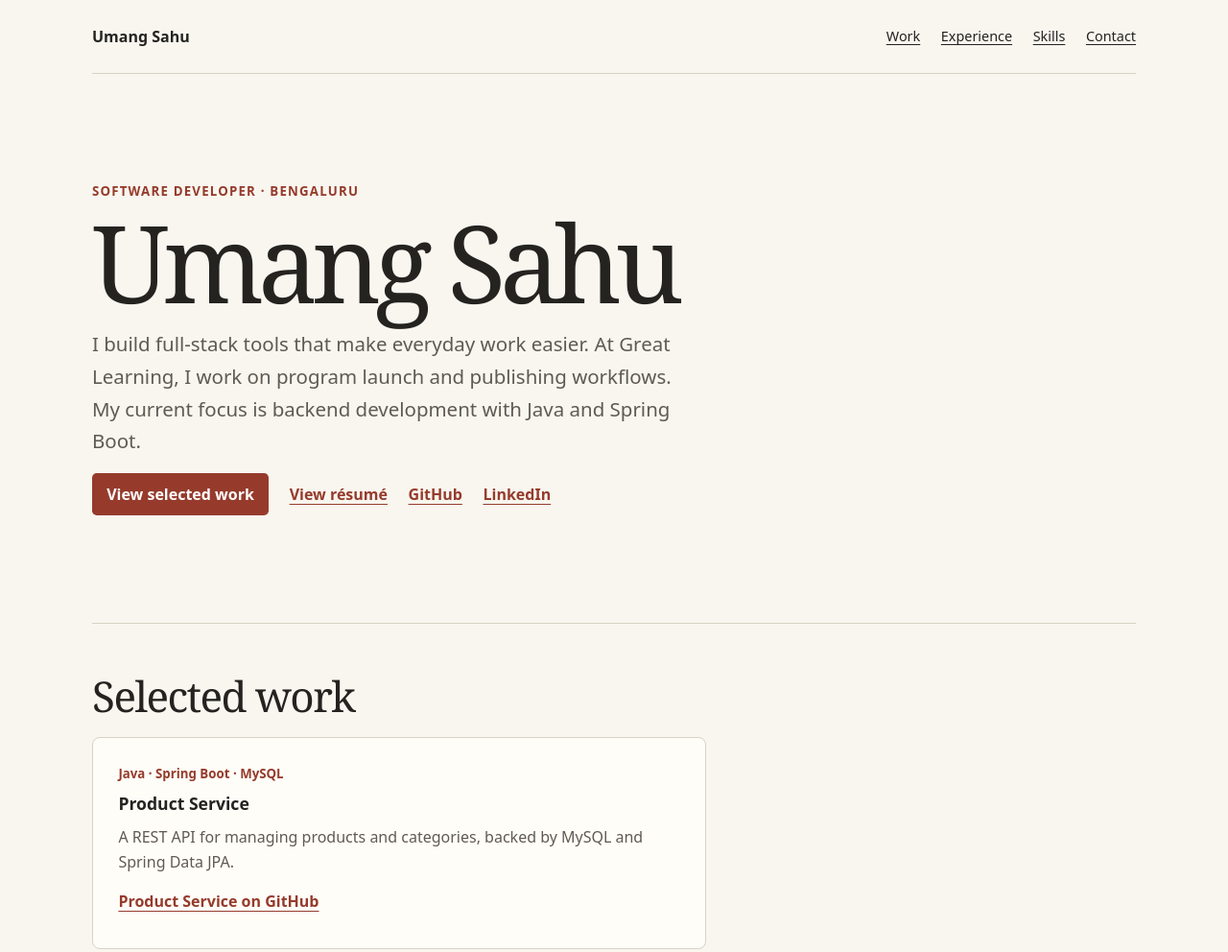
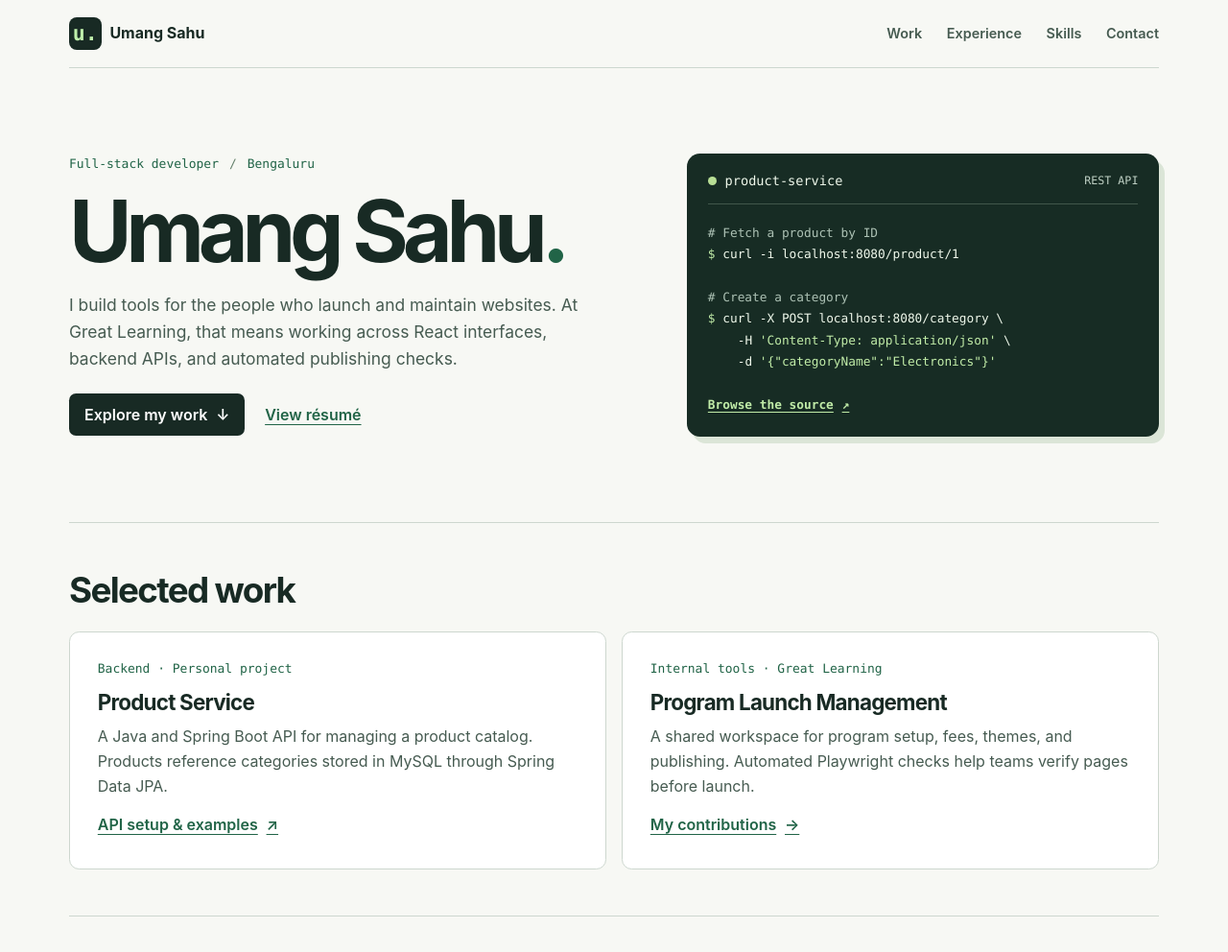
Before and after one commit to umangsahu/umangsahu, a plain HTML site: page portfolio/index.html in a window 1280 px wide. Shown: the top 992 px of the page at 96% size. Drawn offline with Linux system fonts and the light colour scheme.

Commit message:
Redesign portfolio around full-stack engineering work

```diff
--- a/portfolio/index.html
+++ b/portfolio/index.html
@@ -7,80 +7,14 @@
   <!-- [REPLACE: page title and search description] -->
   <title>Umang Sahu — Software Developer</title>
   <meta name="description" content="Umang Sahu, a full-stack developer in Bengaluru focusing on Java, Spring Boot, and tools that simplify everyday work.">
-  <meta name="theme-color" content="#f8f6ef">
-  <style>
-    :root {
-      color-scheme: light;
-      --paper: #f8f6ef;
-      --surface: #fffdf8;
-      --ink: #242320;
-      --muted: #605a52;
-      --line: #d9d2c6;
-      --accent: #963b2c;
-      --tint: #f1e8dc;
-      --serif: Georgia, "Times New Roman", serif;
-    }
-    *, *::before, *::after { box-sizing: border-box; }
-    html { scroll-padding-top: 1.5rem; }
-    body {
-      margin: 0;
-      background: var(--paper);
-      color: var(--ink);
-      font: 1rem/1.65 system-ui, sans-serif;
-    }
-    h1, h2, h3, p { margin: 0; }
-    a { color: var(--accent); text-underline-offset: .22em; }
-    a:hover { text-decoration-thickness: .14em; }
-    a:focus-visible { outline: 2px solid var(--accent); outline-offset: 4px; }
-    .wrap { width: min(100% - 2.5rem, 68rem); margin-inline: auto; }
-    .skip { position: absolute; inset-inline-start: 1rem; top: .5rem; padding: .55rem; background: var(--surface); transform: translateY(-180%); }
-    .skip:focus { transform: none; }
-    .masthead, nav ul, .links { display: flex; flex-wrap: wrap; align-items: center; gap: .4rem 1.35rem; }
-    .masthead { justify-content: space-between; padding-block: 1rem; border-bottom: 1px solid var(--line); }
-    .brand { font-weight: 720; color: var(--ink); text-decoration: none; }
-    nav ul { margin: 0; padding: 0; list-style: none; }
-    nav a { display: inline-flex; align-items: center; min-height: 44px; color: var(--ink); font-size: .9rem; }
-    .hero { padding-block: clamp(3rem, 9vw, 7rem); }
-    .role { color: var(--accent); font-size: .83rem; font-weight: 720; letter-spacing: .09em; text-transform: uppercase; }
-    h1 { margin-block: .4rem .8rem; font: 400 clamp(3rem, 9vw, 7rem)/1 var(--serif); letter-spacing: -.06em; }
-    .intro { max-width: 39rem; color: var(--muted); font-size: clamp(1.05rem, 1rem + .45vw, 1.28rem); }
-    .links { margin-top: 1rem; }
-    .links a, .project a { display: inline-flex; align-items: center; min-height: 44px; font-weight: 650; }
-    .primary { padding-inline: .95rem; color: #fff; background: var(--accent); border-radius: .3rem; text-decoration: none; }
-    .primary:hover { text-decoration: underline; }
-    .section { padding-block: clamp(1.8rem, 5vw, 3.2rem); border-top: 1px solid var(--line); }
-    h2 { margin-bottom: 1.1rem; font: 400 clamp(1.9rem, 4vw, 2.75rem)/1.12 var(--serif); letter-spacing: -.035em; }
-    h3 { font-size: 1.1rem; line-height: 1.35; }
-    .projects { max-width: 40rem; }
-    .project { padding: clamp(1rem, 3vw, 1.65rem); border: 1px solid var(--line); border-radius: .5rem; background: var(--surface); }
-    .project p { margin-top: .55rem; color: var(--muted); }
-    .project .meta { margin: 0 0 .55rem; color: var(--accent); font-size: .83rem; font-weight: 650; }
-    .project a { margin-top: .35rem; }
-    .experience { list-style: none; margin: 0; padding: 0; }
-    .experience li { display: grid; grid-template-columns: 11rem minmax(0, 1fr); gap: .2rem 1rem; padding: .85rem 0; border-bottom: 1px solid var(--line); }
-    .experience li:last-child { border: 0; }
-    .dates, .experience p { color: var(--muted); }
-    .dates { font-size: .88rem; }
-    .skill-groups { display: grid; grid-template-columns: repeat(3, minmax(0, 1fr)); gap: 1rem 1.5rem; }
-    .tags { display: flex; flex-wrap: wrap; gap: .45rem; padding: 0; margin: .65rem 0 0; list-style: none; }
-    .tags li { padding: .18rem .65rem; border: 1px solid var(--line); border-radius: 1rem; background: var(--tint); font-size: .9rem; }
-    footer { padding-block: 1rem 2rem; border-top: 1px solid var(--line); color: var(--muted); font-size: .9rem; }
-    @media (max-width: 42rem) {
-      .experience li { grid-template-columns: 1fr; }
-      .skill-groups { grid-template-columns: repeat(2, minmax(0, 1fr)); }
-    }
-    @media (max-width: 24rem) {
-      .wrap { width: calc(100% - 2rem); }
-      .skill-groups { grid-template-columns: 1fr; }
-      nav ul { column-gap: .85rem; }
-    }
-  </style>
+  <meta name="theme-color" content="#f7f8f4">
+  <link rel="stylesheet" href="portfolio.css">
 </head>
 <body>
   <a class="skip" href="#main">Skip to content</a>
   <header class="masthead wrap">
     <!-- [REPLACE: name in header, hero, title and footer] -->
-    <a class="brand" href="#intro">Umang Sahu</a>
+    <a class="brand" href="#intro"><span class="mark" aria-hidden="true">u.</span> Umang Sahu</a>
     <nav aria-label="Portfolio">
       <ul>
         <li><a href="#work">Work</a></li>
@@ -94,16 +28,26 @@
   <main class="wrap" id="main">
     <section class="hero" id="intro" aria-labelledby="name">
       <!-- [REPLACE: professional title, location and bio] -->
-      <p class="role">Software Developer · Bengaluru</p>
-      <h1 id="name">Umang Sahu</h1>
-      <p class="intro">I build full-stack tools that make everyday work easier. At Great Learning, I work on program launch and publishing workflows. My current focus is backend development with Java and Spring Boot.</p>
-      <div class="links">
-        <a class="primary" href="#work">View selected work</a>
-        <a href="resume.html">View résumé</a>
-        <!-- [REPLACE: GitHub and LinkedIn profile URLs, if needed] -->
-        <a href="https://github.com/umangsahu">GitHub</a>
-        <a href="https://linkedin.com/in/umangsahu">LinkedIn</a>
+      <div class="bio">
+        <p class="role">Full-stack developer <span> / </span> Bengaluru</p>
+        <h1 id="name">Umang Sahu<span>.</span></h1>
+        <p class="intro">I build tools for the people who launch and maintain websites. At Great Learning, that means working across React interfaces, backend APIs, and automated publishing checks.</p>
+        <div class="links">
+          <a class="primary" href="#work">Explore my work <span aria-hidden="true">↓</span></a>
+          <a href="resume.html">View résumé</a>
+        </div>
       </div>
+      <figure class="terminal">
+        <figcaption><span class="dot" aria-hidden="true"></span> product-service <span class="type">REST API</span></figcaption>
+        <pre><code><span class="comment"># Fetch a product by ID</span>
+<span class="prompt">$</span> curl -i localhost:8080/product/1
+
+<span class="comment"># Create a category</span>
+<span class="prompt">$</span> curl -X POST localhost:8080/category \
+    -H <span class="string">'Content-Type: application/json'</span> \
+    -d <span class="string">'{"categoryName":"Electronics"}'</span></code></pre>
+        <a href="https://github.com/umangsahu/product-service/tree/feature">Browse the source <span aria-hidden="true">↗</span></a>
+      </figure>
     </section>
 
     <section class="section" id="work" aria-labelledby="work-title">
@@ -111,10 +55,16 @@
       <div class="projects">
         <!-- [REPLACE: project title, stack, summary and repository URL] -->
         <article class="project">
-          <p class="meta">Java · Spring Boot · MySQL</p>
+          <p class="meta">Backend · Personal project</p>
           <h3>Product Service</h3>
-          <p>A REST API for managing products and categories, backed by MySQL and Spring Data JPA.</p>
-          <a href="https://github.com/umangsahu/product-service">Product Service on GitHub</a>
+          <p>A Java and Spring Boot API for managing a product catalog. Products reference categories stored in MySQL through Spring Data JPA.</p>
+          <a href="https://github.com/umangsahu/product-service/blob/feature/README.md">API setup &amp; examples <span aria-hidden="true">↗</span></a>
+        </article>
+        <article class="project">
+          <p class="meta">Internal tools · Great Learning</p>
+          <h3>Program Launch Management</h3>
+          <p>A shared workspace for program setup, fees, themes, and publishing. Automated Playwright checks help teams verify pages before launch.</p>
+          <a href="resume.html#experience">My contributions <span aria-hidden="true">→</span></a>
         </article>
       </div>
     </section>
--- /dev/null
+++ b/portfolio/portfolio.css
@@ -0,0 +1,75 @@
+:root {
+  --paper: #f7f8f4;
+  --ink: #182a24;
+  --muted: #465b51;
+  --green: #216447;
+  --line: #cdd7cf;
+  --mono: "IBM Plex Mono", ui-monospace, Menlo, monospace;
+  --sans: Inter, system-ui, sans-serif;
+}
+* { box-sizing: border-box; }
+html { scroll-padding-top: 1rem; }
+body { margin: 0; color: var(--ink); background: var(--paper); font: 1rem/1.6 var(--sans); }
+.wrap { width: min(calc(100% - 3rem), 71rem); margin-inline: auto; }
+h1, h2, h3, p, figure, pre, ul, ol { margin: 0; }
+a { color: var(--green); text-underline-offset: .25em; }
+a:hover { text-decoration-thickness: 2px; }
+a:focus-visible { outline: 3px solid #38895a; outline-offset: 4px; }
+.skip { position: absolute; top: .5rem; left: .5rem; transform: translateY(-200%); padding: .6rem; background: white; z-index: 1; }
+.skip:focus { transform: none; }
+.masthead, nav ul, .links, .brand, .terminal figcaption { display: flex; align-items: center; flex-wrap: wrap; }
+.masthead { justify-content: space-between; padding: .8rem 0; border-bottom: 1px solid var(--line); gap: .2rem 1rem; }
+.brand { gap: .55rem; font-weight: 750; color: var(--ink); text-decoration: none; }
+.mark { display: grid; place-content: center; width: 2.1rem; height: 2.1rem; border-radius: .5rem; background: var(--ink); color: #beefab; font: bold 1.35rem var(--mono); }
+nav ul, .tags, .experience { padding: 0; list-style: none; }
+nav ul { gap: clamp(.65rem, 2vw, 1.6rem); }
+nav a, .links a, .project a, .terminal a { display: inline-flex; align-items: center; min-height: 44px; gap: .55rem; font-weight: 630; }
+nav a { font-size: .9rem; text-decoration: none; color: var(--muted); }
+nav a:hover { text-decoration: underline; }
+.hero { display: grid; grid-template-columns: 1.18fr 1fr; align-items: center; gap: clamp(2rem, 5vw, 4rem); padding-block: clamp(3rem, 7vw, 6rem); }
+.role, .meta, .dates, .terminal { font-family: var(--mono); }
+.role, .meta { color: var(--green); font-size: .81rem; }
+.role span { color: #65806c; margin-inline: .2rem; }
+h1 { font-size: clamp(3.5rem, 7vw, 6.4rem); line-height: 1.05; letter-spacing: -.07em; margin: .8rem 0 1rem; }
+h1 span { color: var(--green); }
+.intro, .project p, .experience p { color: var(--muted); }
+.intro { max-width: 49ch; font-size: 1.09rem; }
+.links { gap: .5rem 1.3rem; margin-top: 1.4rem; }
+.primary { background: var(--ink); color: white; padding-inline: 1rem; border-radius: .45rem; text-decoration: none; }
+.primary:hover { background: var(--green); }
+.terminal { min-width: 0; padding: 1.1rem 1.35rem .65rem; color: #eff8eb; background: #172c24; border-radius: .85rem; box-shadow: 6px 7px 0 #dbe5d7; }
+.terminal figcaption { gap: .55rem; font-size: .85rem; border-bottom: 1px solid #41574b; padding-bottom: .8rem; }
+.dot { width: .56rem; height: .56rem; border-radius: 50%; background: #b8df95; }
+.type { margin-left: auto; color: #bfd0c4; font-size: .73rem; }
+pre { padding: 1.15rem 0 .75rem; white-space: pre-wrap; overflow-wrap: anywhere; font: .8rem/1.75 var(--mono); }
+code { font: inherit; }
+.comment { color: #acc1b4; }
+.prompt, .string, .terminal a { color: #c1eca8; }
+.terminal a { font-size: .8rem; }
+.section { border-top: 1px solid var(--line); padding-block: clamp(1.75rem, 4vw, 3rem); }
+h2 { font-size: clamp(1.6rem, 3vw, 2.3rem); letter-spacing: -.045em; line-height: 1.2; margin-bottom: 1.25rem; }
+h3 { font-size: 1.08rem; line-height: 1.4; }
+.projects, .skill-groups { display: grid; gap: 1rem; }
+.projects { grid-template-columns: repeat(2, 1fr); }
+.project { padding: clamp(1.15rem, 2.5vw, 1.8rem); border: 1px solid var(--line); border-radius: .65rem; background: #fff; display: flex; flex-direction: column; align-items: flex-start; }
+.project .meta { color: var(--green); }
+.project h3 { font-size: 1.4rem; letter-spacing: -.035em; margin: .5rem 0; }
+.project p { max-width: 54ch; }
+.project a { margin-top: auto; padding-top: .75rem; }
+.experience li { display: grid; grid-template-columns: 12rem 1fr; gap: .25rem 1rem; padding: .85rem 0; }
+.experience li + li { border-top: 1px solid var(--line); }
+.dates { color: var(--muted); font-size: .83rem; }
+.skill-groups { grid-template-columns: repeat(3, 1fr); }
+.tags { display: flex; flex-wrap: wrap; gap: .4rem; margin-top: .7rem; }
+.tags li { font: .82rem/1.5 var(--mono); padding: .25rem .6rem; border-radius: .3rem; background: #e6ece3; }
+footer { border-top: 1px solid var(--line); padding-block: 1rem; color: var(--muted); font-size: .85rem; }
+@media (max-width: 48rem) {
+  .hero, .projects { grid-template-columns: 1fr; }
+  .hero { gap: 1.7rem; }
+  .terminal { max-width: 34rem; }
+}
+@media (max-width: 35rem) {
+  .wrap { width: calc(100% - 2rem); }
+  .skill-groups, .experience li { grid-template-columns: 1fr; }
+  .terminal { padding-inline: 1rem; }
+}
```
Also changed, not shown: portfolio/resume.html (+6 -6 lines).
